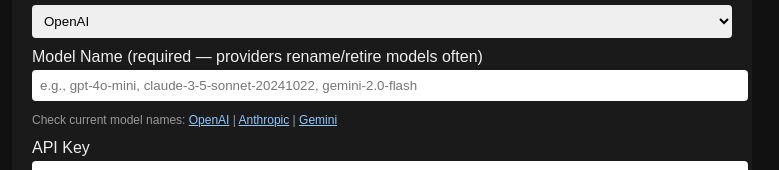
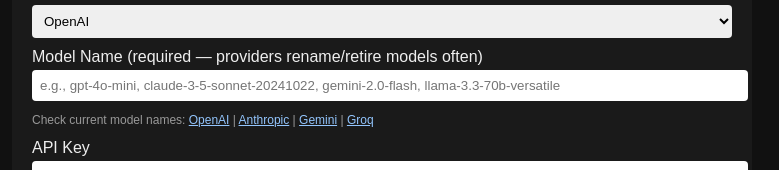
Before and after one commit to kapilmehtaccie-hue/troubleshooting-orchestrator, a website: page public/orchestrator.html in a window 1280 px wide. Shown: the part 302-472 px from the top of the page, without its empty margins (258-1037 px from the left). Drawn offline with nearby package versions, Linux system fonts and the light colour scheme; no server answers.

Commit message:
Update orchestrator.html

```diff
--- a/public/orchestrator.html
+++ b/public/orchestrator.html
@@ -25,6 +25,7 @@
         <option value="openai">OpenAI</option>
         <option value="anthropic">Anthropic (Claude)</option>
         <option value="gemini">Google (Gemini)</option>
+        <option value="groq">Groq (fast, free-tier hosting for Llama & others)</option>
         <option value="custom">Custom Provider</option>
       </select>
 
@@ -34,12 +35,13 @@
       </div>
 
       <label>Model Name (required — providers rename/retire models often)</label>
-      <input type="text" id="custom-model" placeholder="e.g., gpt-4o-mini, claude-3-5-sonnet-20241022, gemini-2.0-flash" />
+      <input type="text" id="custom-model" placeholder="e.g., gpt-4o-mini, claude-3-5-sonnet-20241022, gemini-2.0-flash, llama-3.3-70b-versatile" />
       <p style="font-size:12px; color:#999;">
         Check current model names:
         <a href="https://platform.openai.com/docs/models" target="_blank" style="color:#93c5fd;">OpenAI</a> |
         <a href="https://docs.anthropic.com/en/docs/about-claude/models" target="_blank" style="color:#93c5fd;">Anthropic</a> |
-        <a href="https://ai.google.dev/gemini-api/docs/models" target="_blank" style="color:#93c5fd;">Gemini</a>
+        <a href="https://ai.google.dev/gemini-api/docs/models" target="_blank" style="color:#93c5fd;">Gemini</a> |
+        <a href="https://console.groq.com/docs/models" target="_blank" style="color:#93c5fd;">Groq</a>
       </p>
 
       <label>API Key</label>
```
